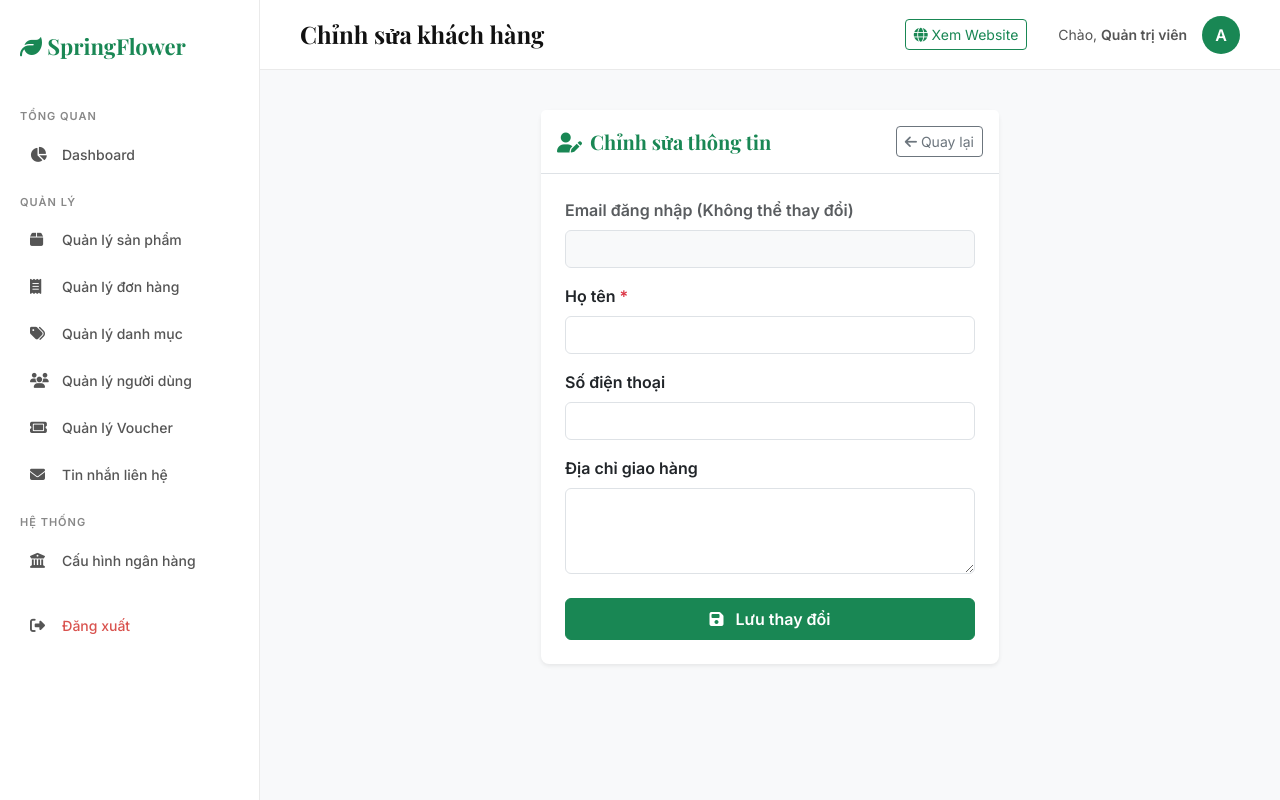
After one commit to nhathuy2345/Web_TiemHoaMuaXuan, an ASP.NET MVC app: template Views/Admin/EditUser.cshtml in a window 1280 px wide. The commit adds this page. Run offline with ASP.NET Core 8 and stand-ins for ASP.NET MVC 5, Linux system fonts and the light colour scheme; the template is opened without the code that fills it, so the values that code supplies are empty; the project's own start-up code is not run, and a stand-in starts its controllers and pages; some libraries are stand-ins or nearby versions.

Commit message:
feat: cap nhat admin chinh sua thong tin khach hang

```diff
--- a/Controllers/HomeController.cs
+++ b/Controllers/HomeController.cs
@@ -14,7 +14,11 @@ namespace Web_TiemHoaMuaXuan.Controllers
             return View(featured);
         }
         // GET: /Home/About
-
+        public ActionResult About()
+        {
+            ViewBag.Title = "Giới thiệu";
+            return View();
+        }
         // GET: /Home/News
         public ActionResult News()
         {
--- /dev/null
+++ b/Views/Admin/EditUser.cshtml
@@ -0,0 +1,51 @@
+@model Web_TiemHoaMuaXuan.Models.Entities.AppUser
+@{
+    ViewBag.Title = "Chỉnh sửa khách hàng";
+    Layout = "~/Views/Shared/_AdminLayout.cshtml";
+}
+
+<div class="row justify-content-center">
+    <div class="col-lg-6">
+        <div class="card border-0 shadow-sm">
+            <div class="card-header bg-white py-3 border-bottom d-flex justify-content-between align-items-center">
+                <h5 class="mb-0 fw-bold text-success"><i class="fa-solid fa-user-pen me-2"></i>Chỉnh sửa thông tin</h5>
+                <a href="@Url.Action("UserDetail", "Admin", new { id = Model.Id })" class="btn btn-sm btn-outline-secondary">
+                    <i class="fa-solid fa-arrow-left"></i> Quay lại
+                </a>
+            </div>
+            <div class="card-body p-4">
+                @using (Html.BeginForm("EditUser", "Admin", FormMethod.Post))
+                {
+                    @Html.AntiForgeryToken()
+                    @Html.HiddenFor(m => m.Id)
+
+                    <!-- Email không cho sửa (Readonly) -->
+                    <div class="mb-3">
+                        <label class="form-label fw-bold text-muted">Email đăng nhập (Không thể thay đổi)</label>
+                        @Html.TextBoxFor(m => m.Email, new { @class = "form-control bg-light", @readonly = "readonly" })
+                    </div>
+
+                    <div class="mb-3">
+                        <label class="form-label fw-bold">Họ tên <span class="text-danger">*</span></label>
+                        @Html.TextBoxFor(m => m.FullName, new { @class = "form-control", required = "required" })
+                        @Html.ValidationMessageFor(m => m.FullName, "", new { @class = "text-danger small" })
+                    </div>
+
+                    <div class="mb-3">
+                        <label class="form-label fw-bold">Số điện thoại</label>
+                        @Html.TextBoxFor(m => m.Phone, new { @class = "form-control" })
+                    </div>
+
+                    <div class="mb-4">
+                        <label class="form-label fw-bold">Địa chỉ giao hàng</label>
+                        @Html.TextAreaFor(m => m.Address, new { @class = "form-control", rows = "3" })
+                    </div>
+
+                    <button type="submit" class="btn btn-success w-100 fw-bold py-2">
+                        <i class="fa-solid fa-save me-2"></i> Lưu thay đổi
+                    </button>
+                }
+            </div>
+        </div>
+    </div>
+</div>
--- a/Views/Admin/UserDetail.cshtml
+++ b/Views/Admin/UserDetail.cshtml
@@ -25,6 +25,12 @@
                 </div>
                 <h5 class="fw-bold mb-1">@Model.FullName</h5>
                 <span class="badge @(Model.IsActive ? "bg-success" : "bg-danger")">@(Model.IsActive ? "Đang hoạt động" : "Đã bị khóa")</span>
+            </div>
+            <!-- ⭐ NÚT SỬA THÔNG TIN ĐƯỢC THÊM VÀO ĐÂY ⭐ -->
+            <div>
+                <a href="@Url.Action("EditUser", "Admin", new { id = Model.Id })" class="btn btn-sm btn-warning fw-bold mt-2">
+                    <i class="fa-solid fa-pen"></i> Sửa thông tin
+                </a>
             </div>
             <div class="card-body">
                 <div class="mb-3">
```
Also changed, not shown: Controllers/AdminController.cs (+35 -0 lines), Web_TiemHoaMuaXuan.csproj.
